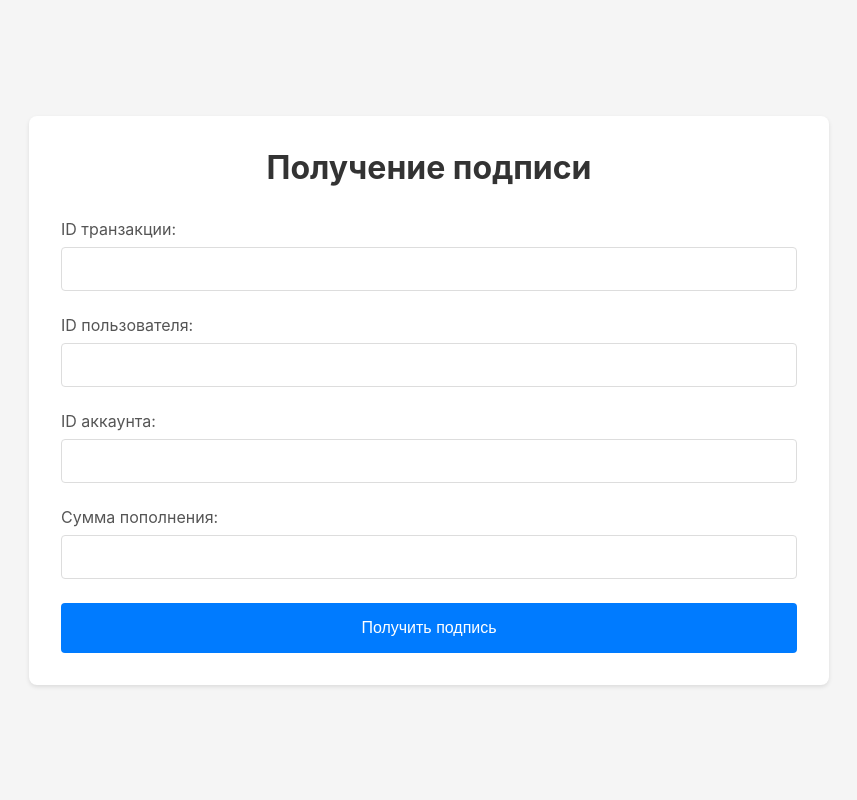
After one commit to TereshenkoM/dimatech, a Python web app: template app/templates/signature.html in a window 1280 px wide. The commit adds this page. Shown: the whole page, without its empty margins (211-1068 px from the left). Run offline with Jinja, Linux system fonts and the light colour scheme; the template is opened without the code that fills it, so the values that code supplies are empty.

Commit message:
Добавил страницу для получения подписи

```diff
--- a/app/routes/pages.py
+++ b/app/routes/pages.py
@@ -11,3 +11,7 @@ async def index_page(request):
 @pages_bp.get("/login")
 async def login_page(request):
     return await render("login.html")
+
+@pages_bp.get('/signature')
+async def signature_page(request):
+    return await render("signature.html")
--- /dev/null
+++ b/app/static/css/signature.css
@@ -0,0 +1,90 @@
+* {
+    margin: 0;
+    padding: 0;
+    box-sizing: border-box;
+}
+
+body {
+    font-family: -apple-system, BlinkMacSystemFont, "Segoe UI", Roboto, sans-serif;
+    background-color: #f5f5f5;
+    min-height: 100vh;
+    display: flex;
+    align-items: center;
+    justify-content: center;
+}
+
+.container {
+    background-color: white;
+    padding: 2rem;
+    border-radius: 8px;
+    box-shadow: 0 2px 4px rgba(0, 0, 0, 0.1);
+    width: 100%;
+    max-width: 800px;
+    margin: 1rem;
+}
+
+h1 {
+    text-align: center;
+    margin-bottom: 2rem;
+    color: #333;
+}
+
+.form-group {
+    margin-bottom: 1.5rem;
+}
+
+label {
+    display: block;
+    margin-bottom: 0.5rem;
+    color: #555;
+}
+
+input {
+    width: 100%;
+    padding: 0.75rem;
+    border: 1px solid #ddd;
+    border-radius: 4px;
+    font-size: 1rem;
+}
+
+input:focus {
+    outline: none;
+    border-color: #007bff;
+}
+
+button {
+    width: 100%;
+    padding: 1rem;
+    background-color: #007bff;
+    color: white;
+    border: none;
+    border-radius: 4px;
+    font-size: 1rem;
+    cursor: pointer;
+    transition: background-color 0.2s;
+}
+
+button:hover {
+    background-color: #0056b3;
+}
+
+.result {
+    margin-top: 1rem;
+    padding: 1rem;
+    border-radius: 4px;
+    display: none;
+}
+
+.success {
+    display: block;
+    background-color: #d4edda;
+    color: #155724;
+    border: 1px solid #c3e6cb;
+}
+
+.error {
+    display: block;
+    background-color: #f8d7da;
+    color: #721c24;
+    border: 1px solid #f5c6cb;
+}
--- /dev/null
+++ b/app/static/js/signature.js
@@ -0,0 +1,35 @@
+document.addEventListener("DOMContentLoaded", () => {
+    console.log( document.getElementById('getSignature'))
+    document.getElementById('getSignature').addEventListener('click', async (e) => {
+        event.preventDefault();
+
+        const transactionId = document.getElementById('transactionId').value;
+        const userId = document.getElementById('userId').value;
+        const accountId = document.getElementById('accountId').value;
+        const amount = document.getElementById('amount').value;
+        const resultDiv = document.getElementById('result');
+
+        axios.post('/api/signature', {
+            transaction_id: transactionId,
+            user_id: userId,
+            account_id: accountId,
+            amount: amount,
+        })
+            .then(response => {
+                const signature = response.data.signature;
+                console.log(signature)
+                try {
+                    console.log(signature)
+                    resultDiv.textContent = `Сгенерированная подпись: ${signature}`;
+                    resultDiv.className = 'result success';
+
+                } catch (error) {
+                    resultDiv.textContent = 'Ошибка при генерации подписи: ' + error.message;
+                    resultDiv.className = 'result error';
+                }
+            })
+            .catch(error => {
+                console.error('Error fetching user info:', error);
+            });
+    })
+});
--- a/app/templates/index.html
+++ b/app/templates/index.html
@@ -4,7 +4,7 @@
     <meta charset="UTF-8">
     <meta name="viewport" content="width=device-width, initial-scale=1.0">
     <title>Персональная информация</title>
-    <link rel="stylesheet" href="/static/css/styles.css">
+    <link rel="stylesheet" href="/static/css/signature.css">
     <script src="/static/js/index.js"></script>
     <script src="https://cdn.jsdelivr.net/npm/axios/dist/axios.min.js"></script>
 </head>
@@ -12,6 +12,7 @@
     <div class="dashboard-container">
         <header>
             <h1>Персональная информация</h1>
+            <button id="logoutBtn">Выход</button>
             <button id="logoutBtn">Выход</button>
         </header>
 
--- /dev/null
+++ b/app/templates/signature.html
@@ -0,0 +1,38 @@
+<html lang="ru">
+<head>
+  <meta charset="UTF-8">
+  <meta name="viewport" content="width=device-width, initial-scale=1.0">
+  <title>Получение подписи</title>
+  <link rel="stylesheet" href="/static/css/signature.css">
+  <script src="https://cdn.jsdelivr.net/npm/axios/dist/axios.min.js"></script></head>
+  <script src="/static/js/signature.js"></script>
+<body>
+  <div class="container">
+    <h1>Получение подписи</h1>
+    <form id="transactionForm" method="POST">
+      <div class="form-group">
+        <label for="transactionId">ID транзакции:</label>
+        <input type="text" id="transactionId" required>
+      </div>
+
+      <div class="form-group">
+        <label for="userId">ID пользователя:</label>
+        <input type="text" id="userId" required>
+      </div>
+
+      <div class="form-group">
+        <label for="accountId">ID аккаунта:</label>
+        <input type="text" id="accountId" required>
+      </div>
+
+      <div class="form-group">
+        <label for="amount">Сумма пополнения:</label>
+        <input type="number" id="amount" min="0" step="0.01" required>
+      </div>
+
+      <button type="submit" id="getSignature">Получить подпись</button>
+    </form>
+    <div id="result" class="result"></div>
+  </div>
+</body>
+</html>
```
Also changed, not shown: app/routes/api.py (+22 -8 lines).
